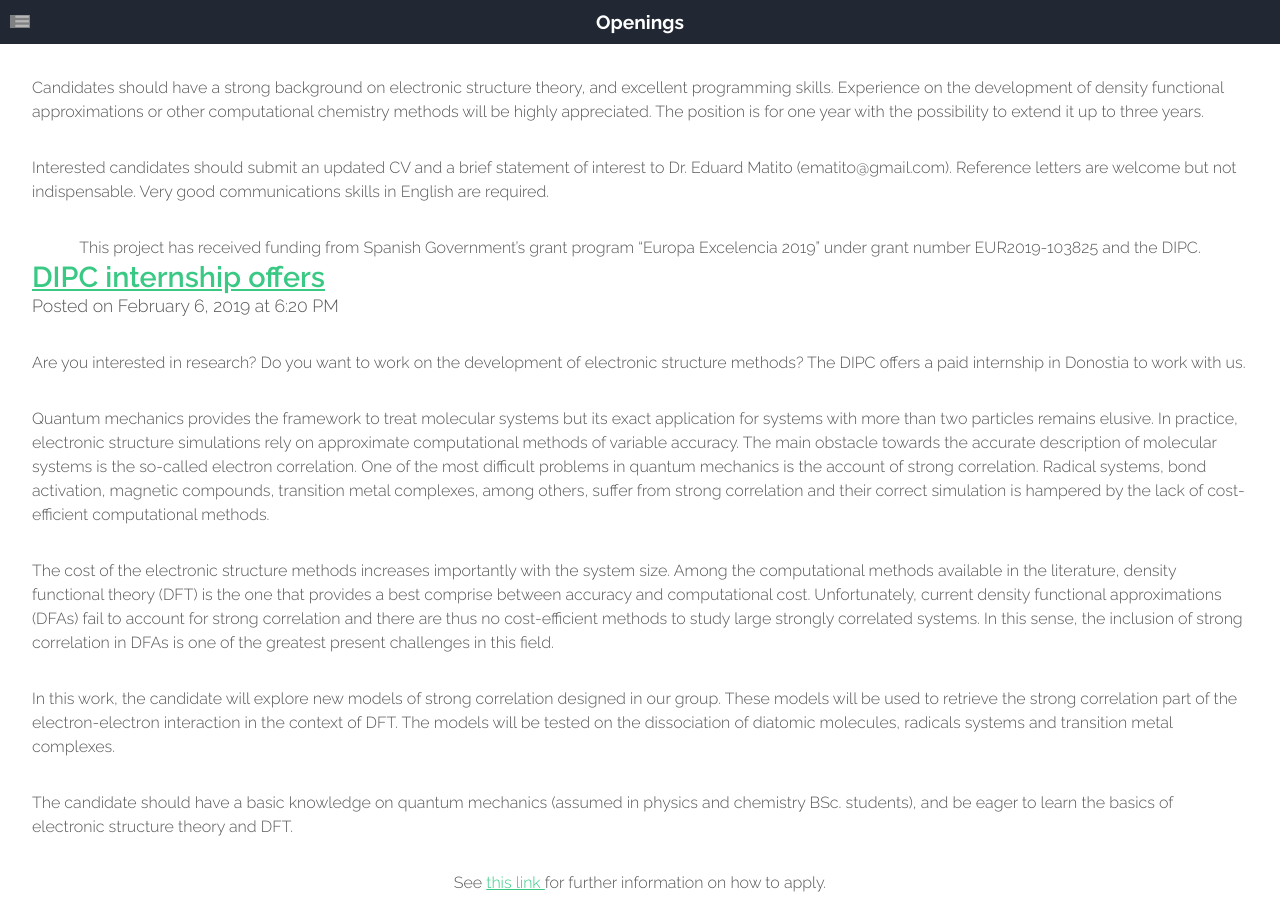
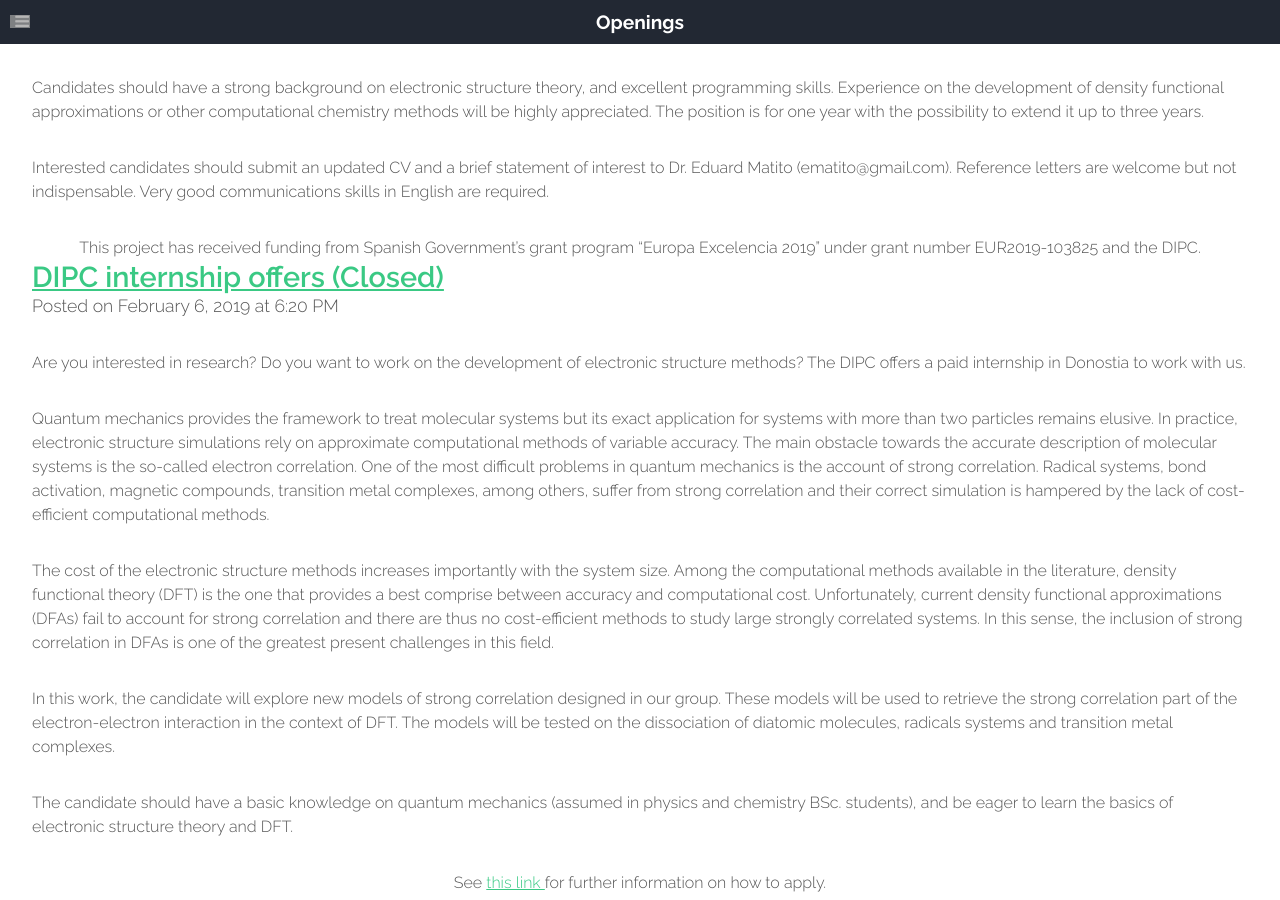
Before and after one commit to old-jekyll-templates/Horizons-Jekyll-Theme, a Jekyll site: the page built from openings.html, in a window 1280 px wide and 900 px high, scrolled down 572 px. Built offline with Jekyll 4.4.1, drawn with Linux system fonts in a browser that asks for light colours; grey boxes are pictures that could not be loaded.

Commit message:
Update openings.html

```diff
--- a/openings.html
+++ b/openings.html
@@ -41,7 +41,7 @@ layout: main
 			        <center>This project has received funding from Spanish Government’s grant program “Europa Excelencia 2019” under grant number EUR2019-103825 and the DIPC.</center>
 
 			        <header class="major">
-					<a id="dipc-internship"><h2>DIPC internship offers</h2></a>
+					<a id="dipc-internship"><h2>DIPC internship offers (Closed)</h2></a>
 					<span class="byline">Posted on February 6, 2019 at 6:20 PM</span>
 				</header>
 				<p>Are you interested in research? Do you want to work on the development of electronic structure methods? The DIPC offers a paid internship in Donostia to work with us.</p>
```
